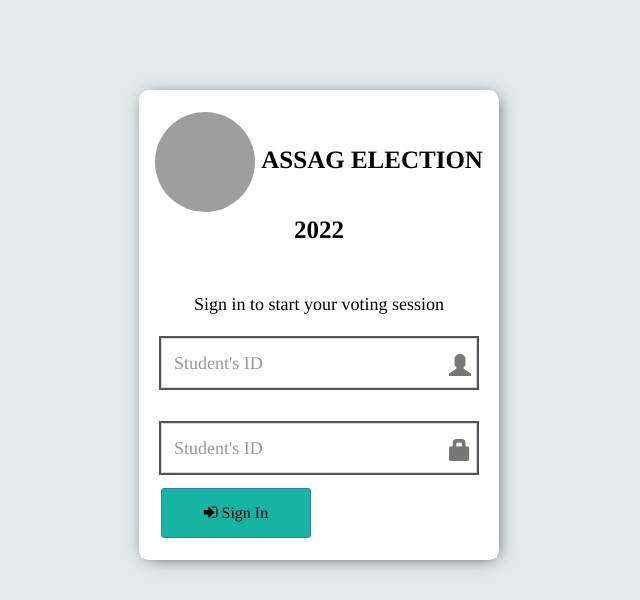
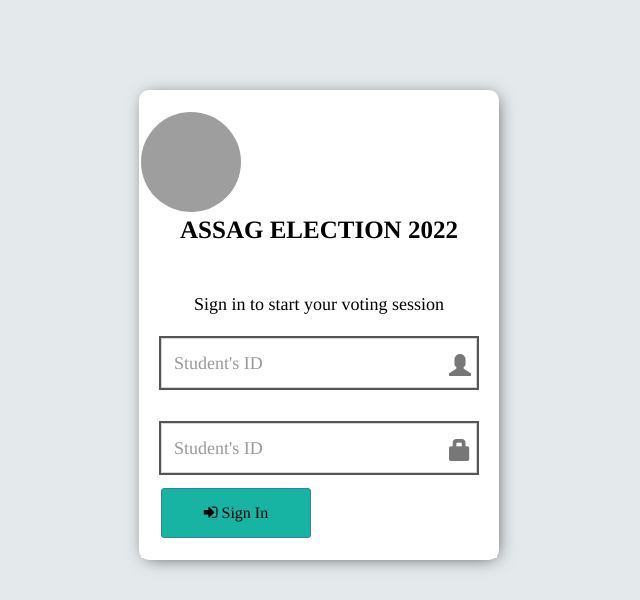
Before and after one commit to Kaiser-h/V-ote, a PHP site: page / in a window 1280 px wide. Shown: the top 600 px of the page, without its empty margins (321-961 px from the left). Run offline with PHP 8.4, Linux system fonts and the light colour scheme; grey boxes are pictures that could not be loaded.

Commit message:
Update index.php

```diff
--- a/index.php
+++ b/index.php
@@ -53,7 +53,7 @@
 
 <style>
 	.cimage{
-	display:'block';
+	display:block;
 	border-radius: 50%;
 
 }
```
